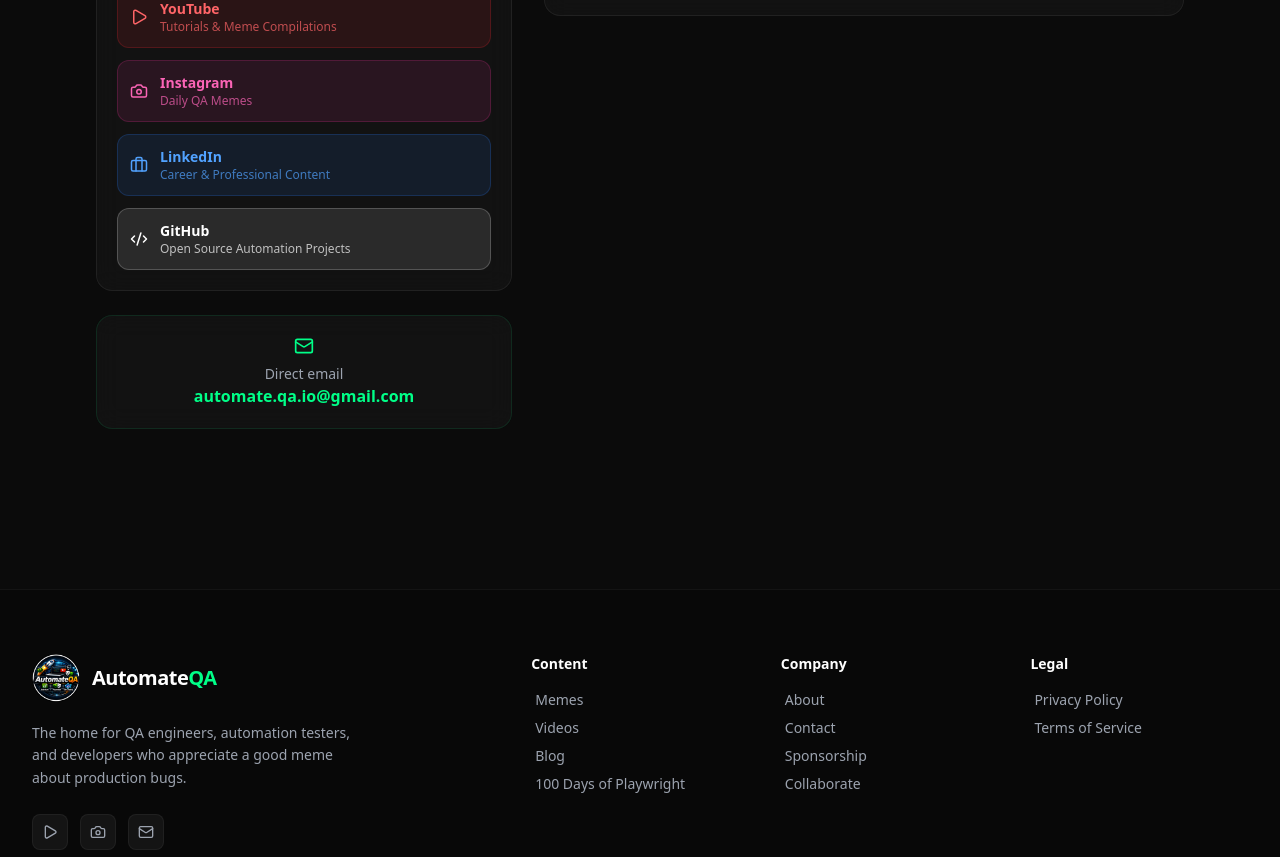
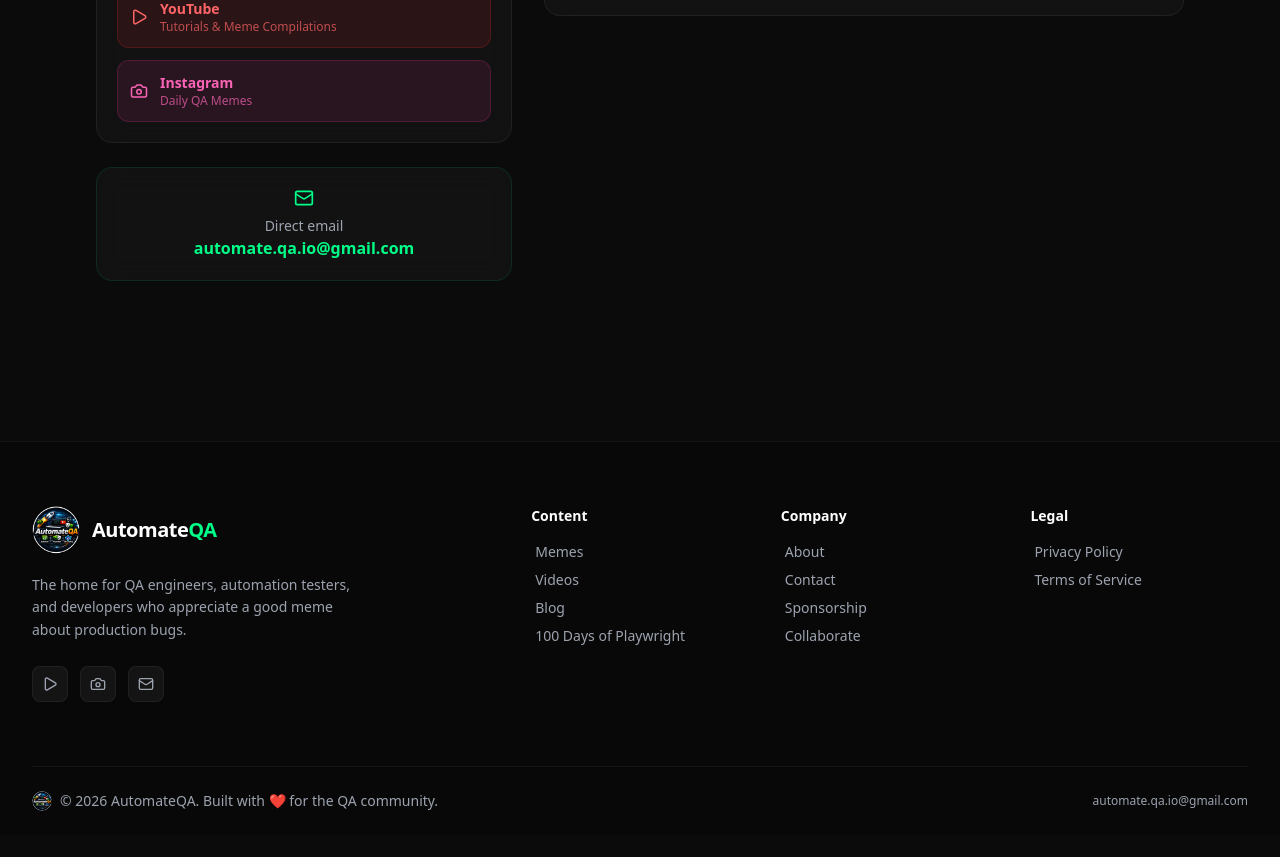
Before and after one commit to automateqaio-web/AutomateQA, a Next.js app: page /contact in a window 1280 px wide. Shown: the part 960-1817 px from the top of the page. After the commit the page ends 1795 px from the top, so only its background shows below. Built offline with nearby package versions, Linux system fonts and the light colour scheme; no server answers; the database is empty.

Commit message:
fix: remove LinkedIn and GitHub from contact page social links

```diff
--- a/app/contact/page.tsx
+++ b/app/contact/page.tsx
@@ -2,13 +2,11 @@
 
 import { useState } from "react";
 import { motion } from "framer-motion";
-import { Mail, MessageSquare, Users, DollarSign, Send, Check, Loader2, Play, Camera, Briefcase, Code2 } from "lucide-react";
+import { Mail, MessageSquare, Users, DollarSign, Send, Check, Loader2, Play, Camera } from "lucide-react";
 
 const socialLinks = [
   { icon: Play, href: "https://youtube.com/@automateqa", label: "YouTube", desc: "Tutorials & Meme Compilations", color: "text-red-400 bg-red-500/10 border-red-500/20" },
   { icon: Camera, href: "https://www.instagram.com/automateqa.io", label: "Instagram", desc: "Daily QA Memes", color: "text-pink-400 bg-pink-500/10 border-pink-500/20" },
-  { icon: Briefcase, href: "https://linkedin.com/company/automateqa", label: "LinkedIn", desc: "Career & Professional Content", color: "text-blue-400 bg-blue-500/10 border-blue-500/20" },
-  { icon: Code2, href: "https://github.com/automateqa", label: "GitHub", desc: "Open Source Automation Projects", color: "text-white bg-white/10 border-white/20" },
 ];
 
 export default function ContactPage() {
```
